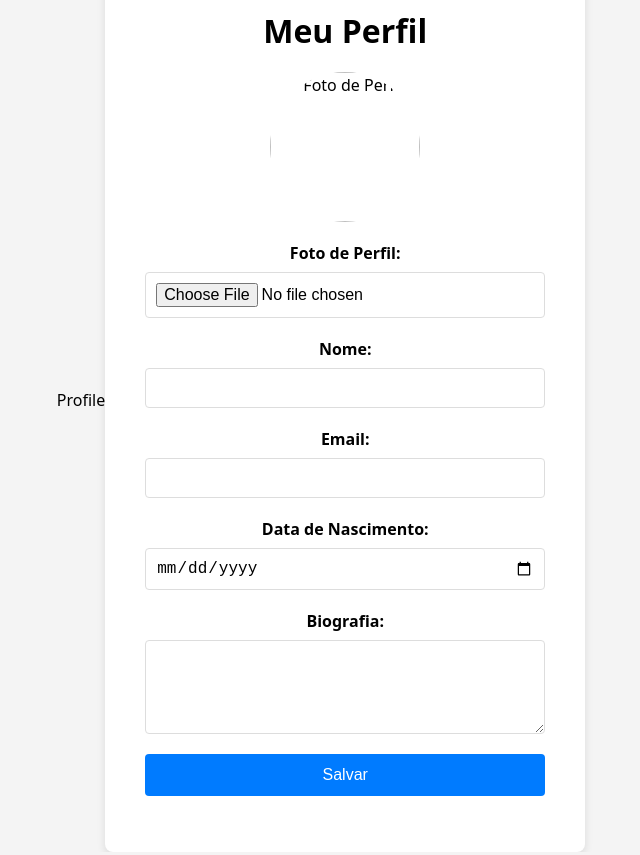
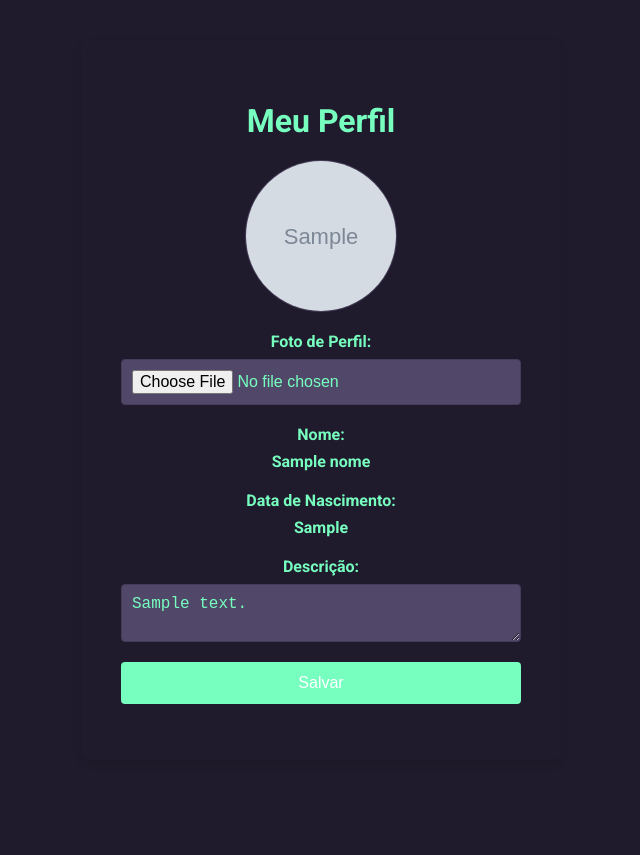
Before and after one commit to ICEI-PUC-Minas-PPLCC-TI/ppl-cc-ti1-2024-1-g-Puc-Match, a Django app: template app/usuarios/templates/profile-page.html in a window 1280 px wide. Shown: the whole page, without its empty margins (319-959 px from the left). After the commit the page ends 800 px from the top, so only its background shows below. Run offline with Django 4.2, Linux system fonts and the light colour scheme; the template is opened without the code that fills it: most values are stand-ins (such as "Sample title", 1, 10 or a date in 2020).

Commit message:
feat: pagina e css do perfil de usuario ajustada

```diff
--- a/app/usuarios/static/usuarios/profile-page.css
+++ b/app/usuarios/static/usuarios/profile-page.css
@@ -1,6 +1,19 @@
+@import url('https://fonts.googleapis.com/css?family=Roboto:300,400,500,700');
+
+
+:root {
+    --main-bg-color: #201b2c;
+    --main-font-color: #77ffc0;
+    --main-input-bg:#514869;
+
+
+}
+
+
+
 body {
-    font-family: 'Noto Sans',sans-serif;
-    background-color: #f4f4f4;
+    font-family: 'Roboto',sans-serif;
+    background-color: var(--main-bg-color);
     margin: 0;
     padding: 0;
     display: flex;
@@ -8,37 +21,40 @@ body {
     align-items: center;
     height: 100vh;
 }
-
     .container {
-    background-color: #fff;
+        background-color: var(--main-bg-color);
         padding: 40px;
         border-radius: 8px;
         box-shadow: 0 4px 8px rgba(0, 0, 0, 0.1);
         width: 400px;
-    text-align: center; /* Alinha o conteúdo ao centro */
+        text-align: center;
+        h1 {
+            margin-bottom: 20px;
+            color: var(--main-font-color);
+        }
 }
 
-h1 {
-    margin-bottom: 20px;
-}
+
 
 .profile-image {
     width: 150px;
     height: 150px;
-    border-radius: 50%; /* Para tornar a imagem circular */
-    object-fit: cover; /* Garante que a imagem cubra todo o espaço */
+    border-radius: 50%;
+    object-fit: cover;
     margin-bottom: 20px;
+    border: 1px solid #453c5a;
 }
 
 .form-group {
     margin-bottom: 20px;
-}
-
     label {
         display: block;
         font-weight: bold;
         margin-bottom: 8px;
+        color: var(--main-font-color);
     }
+}
+
 
 input[type="text"],
 input[type="email"],
@@ -48,8 +64,10 @@ input[type="file"] {
     width: 100%;
     padding: 10px;
     font-size: 16px;
-    border: 1px solid #ddd;
+    border: 1px solid #453c5a;
     border-radius: 4px;
+    background-color: var(--main-input-bg);
+    color: var(--main-font-color);
 }
 
 button {
@@ -58,12 +76,12 @@ button {
     padding: 12px;
     font-size: 16px;
     color: #fff;
-    background-color: #007bff;
+    background-color: var(--main-font-color);
     border: none;
     border-radius: 4px;
     cursor: pointer;
 }
 
 button:hover {
-    background-color: #0056b3;
+    background-color: var(--main-font-color);
 }
--- a/app/usuarios/templates/profile-page.html
+++ b/app/usuarios/templates/profile-page.html
@@ -1,4 +1,4 @@
-{% load static %} {% block title%} Profile {% endblock %}
+{% load static %}
 {% block static%}
 <link rel="stylesheet" href="{% static 'usuarios/profile-page.css' %}">
 {% endblock%}
@@ -9,33 +9,35 @@
 <body>
     <div class="container">
         <h1>Meu Perfil</h1>
-        <img id="profileImage" src="" alt="Foto de Perfil" class="profile-image">
-        <form id="profileForm">
+        {% if foto %}
+            <img id="profileImage" src="{{ foto }}" alt="Foto de perfil" class="profile-image">
+        {% else %}
+            <img id="profileImage"  src="" alt="Foto de perfil padrão" class="profile-image">
+        {% endif %}
+        <form id="profileForm" method="post" action="{% url 'usuarios:perfil' %}" enctype="multipart/form-data">
+            {% csrf_token %}
             <div class="form-group">
                 <label for="photo">Foto de Perfil:</label>
-                <input type="file" id="photo" name="photo" onchange="previewImage()">
+                <input type="file" id="photo" name="foto" onchange="previewImage()">
             </div>
             <div class="form-group">
-                <label for="name">Nome:</label>
-                <input type="text" id="name" name="name" required>
+                <label for="">Nome:</label>
+                <label for="name">{{ nome }}</label>
+            </div>
+
+            <div class="form-group">
+                <label for="birthdate">Data de Nascimento:</label>
+                <label for="birthdate">{{ data_de_nascimento }}</label>
             </div>
             <div class="form-group">
-                <label for="email">Email:</label>
-                <input type="email" id="email" name="email" required>
-            </div>
-            <div class="form-group">
-                <label for="birthdate">Data de Nascimento:</label>
-                <input type="date" id="birthdate" name="birthdate" required>
-            </div>
-            <div class="form-group">
-                <label for="bio">Biografia:</label>
-                <textarea id="bio" name="bio" rows="4"></textarea>
+                <label for="descricao">Descrição:</label>
+                <textarea type="text" id="descricao" name="descricao">{{ descricao }}</textarea>
             </div>
             <button type="submit">Salvar</button>
         </form>
     </div>
-
-    <script>
+</body>
+<script>
         function previewImage() {
             const fileInput = document.getElementById('photo');
             const profileImage = document.getElementById('profileImage');
```
Lines whose indentation alone changed are shown as unchanged.
